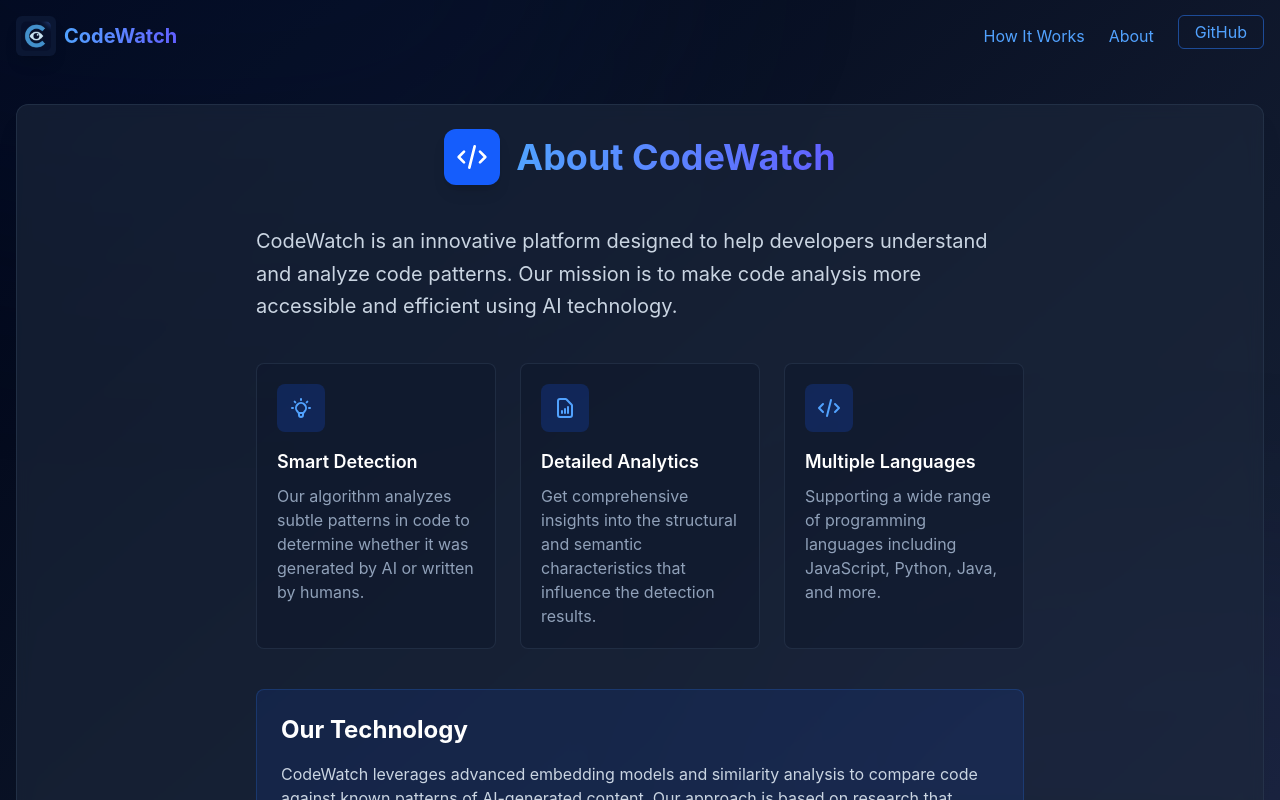
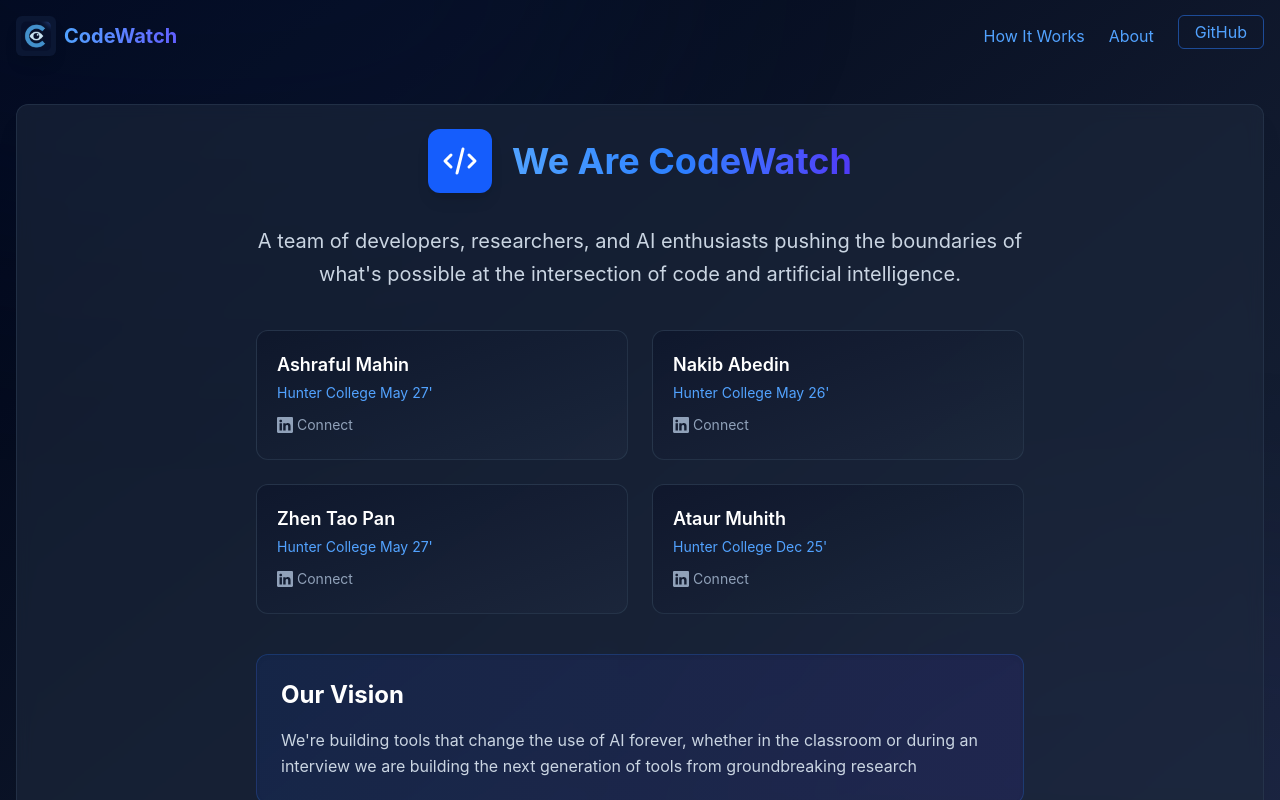
Before and after one commit to MahinAshraful/CodeWatch, a React (Vite) app in the folder frontend/: page /about in a window 1280 px wide. Shown: the top 800 px of the page. Built offline with nearby package versions, Linux system fonts and the light colour scheme.

Commit message:
About Page

```diff
--- a/frontend/components/AboutPage.tsx
+++ b/frontend/components/AboutPage.tsx
@@ -1,82 +1,91 @@
 import React from 'react';
 
-const AboutPage: React.FC = () => {
+const AboutPage = () => {
+  const teamMembers = [
+    {
+      name: "Ashraful Mahin",
+      role: "Hunter College May 27'",
+      linkedIn: "http://linkedin.com/in/ashraful-mahin/"
+    },
+    {
+      name: "Nakib Abedin",
+      role: "Hunter College May 26'",
+      linkedIn: "https://www.linkedin.com/in/nakibabedin/"
+    },
+    {
+      name: "Zhen Tao Pan",
+      role: "Hunter College May 27'",
+      linkedIn: "https://www.linkedin.com/in/zhen-tao-pan-4045a52a0/"
+    },
+    {
+      name: "Ataur Muhith",
+      role: "Hunter College Dec 25'",
+      linkedIn: "https://www.linkedin.com/in/ataurmuhith/"
+    }
+  ];
+
   return (
     <div className="bg-slate-800/60 rounded-xl shadow-xl overflow-hidden border border-slate-700/50 backdrop-blur-sm p-6">
       <div className="max-w-3xl mx-auto">
-        <div className="flex items-center justify-center mb-10">
-          <div className="bg-blue-600 w-14 h-14 rounded-xl shadow-lg flex items-center justify-center mr-4 relative overflow-hidden group">
-            <svg xmlns="http://www.w3.org/2000/svg" className="h-8 w-8 text-white z-10 group-hover:scale-110 transition-transform duration-300" viewBox="0 0 24 24" fill="none" stroke="currentColor" strokeWidth="2">
+        {/* Hero Section with animation */}
+        <div className="flex items-center justify-center mb-8">
+          <div className="bg-blue-600 w-16 h-16 rounded-xl shadow-lg flex items-center justify-center mr-5 relative overflow-hidden group">
+            <svg xmlns="http://www.w3.org/2000/svg" className="h-9 w-9 text-white z-10 group-hover:scale-110 transition-transform duration-300" viewBox="0 0 24 24" fill="none" stroke="currentColor" strokeWidth="2">
               <path strokeLinecap="round" strokeLinejoin="round" d="M10 20l4-16m4 4l4 4-4 4M6 16l-4-4 4-4" />
             </svg>
             <div className="absolute inset-0 bg-gradient-to-tr from-blue-700 to-blue-500 opacity-0 group-hover:opacity-100 transition-opacity duration-300"></div>
+            <div className="absolute -inset-full h-full w-1/2 z-5 block transform -skew-x-12 bg-gradient-to-r from-transparent to-white opacity-40 group-hover:animate-shine" />
           </div>
-          <h1 className="text-4xl font-bold bg-clip-text text-transparent bg-gradient-to-r from-blue-400 to-indigo-500">
-            About CodeWatch
+          <h1 className="text-4xl font-bold bg-clip-text text-transparent bg-gradient-to-r from-blue-400 via-blue-500 to-indigo-600">
+            We Are CodeWatch
           </h1>
         </div>
 
-        <div className="space-y-6 text-slate-300">
-          <p className="text-xl leading-relaxed">
-            CodeWatch is an innovative platform designed to help developers understand and analyze code patterns.
-            Our mission is to make code analysis more accessible and efficient using AI technology.
+        {/* Main content */}
+        <div className="space-y-8 text-slate-300">
+          <p className="text-xl leading-relaxed text-center">
+            A team of developers, researchers, and AI enthusiasts pushing the boundaries
+            of what's possible at the intersection of code and artificial intelligence.
           </p>
 
-          <div className="grid grid-cols-1 md:grid-cols-3 gap-6 mt-10">
-            <div className="bg-slate-900/50 p-5 rounded-lg border border-slate-700/50 hover:border-blue-500/30 transition-all group">
-              <div className="w-12 h-12 rounded-lg bg-blue-600/20 flex items-center justify-center mb-4 group-hover:bg-blue-600/30 transition-colors">
-                <svg xmlns="http://www.w3.org/2000/svg" className="h-6 w-6 text-blue-400" viewBox="0 0 24 24" fill="none" stroke="currentColor" strokeWidth="2">
-                  <path strokeLinecap="round" strokeLinejoin="round" d="M9.663 17h4.673M12 3v1m6.364 1.636l-.707.707M21 12h-1M4 12H3m3.343-5.657l-.707-.707m2.828 9.9a5 5 0 117.072 0l-.548.547A3.374 3.374 0 0014 18.469V19a2 2 0 11-4 0v-.531c0-.895-.356-1.754-.988-2.386l-.548-.547z" />
-                </svg>
-              </div>
-              <h3 className="text-lg font-semibold text-white mb-2">Smart Detection</h3>
-              <p className="text-slate-400">
-                Our algorithm analyzes subtle patterns in code to determine whether it was generated by AI or written by humans.
-              </p>
-            </div>
-
-            <div className="bg-slate-900/50 p-5 rounded-lg border border-slate-700/50 hover:border-blue-500/30 transition-all group">
-              <div className="w-12 h-12 rounded-lg bg-blue-600/20 flex items-center justify-center mb-4 group-hover:bg-blue-600/30 transition-colors">
-                <svg xmlns="http://www.w3.org/2000/svg" className="h-6 w-6 text-blue-400" viewBox="0 0 24 24" fill="none" stroke="currentColor" strokeWidth="2">
-                  <path strokeLinecap="round" strokeLinejoin="round" d="M9 17v-2m3 2v-4m3 4v-6m2 10H7a2 2 0 01-2-2V5a2 2 0 012-2h5.586a1 1 0 01.707.293l5.414 5.414a1 1 0 01.293.707V19a2 2 0 01-2 2z" />
-                </svg>
-              </div>
-              <h3 className="text-lg font-semibold text-white mb-2">Detailed Analytics</h3>
-              <p className="text-slate-400">
-                Get comprehensive insights into the structural and semantic characteristics that influence the detection results.
-              </p>
-            </div>
-
-            <div className="bg-slate-900/50 p-5 rounded-lg border border-slate-700/50 hover:border-blue-500/30 transition-all group">
-              <div className="w-12 h-12 rounded-lg bg-blue-600/20 flex items-center justify-center mb-4 group-hover:bg-blue-600/30 transition-colors">
-                <svg xmlns="http://www.w3.org/2000/svg" className="h-6 w-6 text-blue-400" viewBox="0 0 24 24" fill="none" stroke="currentColor" strokeWidth="2">
-                  <path strokeLinecap="round" strokeLinejoin="round" d="M10 20l4-16m4 4l4 4-4 4M6 16l-4-4 4-4" />
-                </svg>
-              </div>
-              <h3 className="text-lg font-semibold text-white mb-2">Multiple Languages</h3>
-              <p className="text-slate-400">
-                Supporting a wide range of programming languages including JavaScript, Python, Java, and more.
-              </p>
+          {/* Team section */}
+          <div className="mt-10">
+            <div className="grid grid-cols-1 sm:grid-cols-2 gap-6">
+              {teamMembers.map((member, index) => (
+                <div
+                  key={index}
+                  className="bg-gradient-to-br from-slate-900/80 to-slate-800/80 rounded-xl p-5 border border-slate-700/60 hover:border-blue-500/30 transition-all duration-300 hover:shadow-lg hover:shadow-blue-500/10 hover:translate-y-[-4px] group"
+                >
+                  <h3 className="text-lg font-semibold text-white mb-1 group-hover:text-blue-400 transition-colors duration-300">{member.name}</h3>
+                  <p className="text-blue-400 text-sm mb-3">{member.role}</p>
+                  <a
+                    href={member.linkedIn}
+                    target="_blank"
+                    rel="noopener noreferrer"
+                    className="inline-flex items-center text-sm text-slate-400 hover:text-blue-400 transition-colors duration-300"
+                  >
+                    <svg xmlns="http://www.w3.org/2000/svg" width="16" height="16" fill="currentColor" className="mr-1" viewBox="0 0 16 16">
+                      <path d="M0 1.146C0 .513.526 0 1.175 0h13.65C15.474 0 16 .513 16 1.146v13.708c0 .633-.526 1.146-1.175 1.146H1.175C.526 16 0 15.487 0 14.854V1.146zm4.943 12.248V6.169H2.542v7.225h2.401zm-1.2-8.212c.837 0 1.358-.554 1.358-1.248-.015-.709-.52-1.248-1.342-1.248-.822 0-1.359.54-1.359 1.248 0 .694.521 1.248 1.327 1.248h.016zm4.908 8.212V9.359c0-.216.016-.432.08-.586.173-.431.568-.878 1.232-.878.869 0 1.216.662 1.216 1.634v3.865h2.401V9.25c0-2.22-1.184-3.252-2.764-3.252-1.274 0-1.845.7-2.165 1.193v.025h-.016a5.54 5.54 0 0 1 .016-.025V6.169h-2.4c.03.678 0 7.225 0 7.225h2.4z"/>
+                    </svg>
+                    Connect
+                  </a>
+                </div>
+              ))}
             </div>
           </div>
 
-          <div className="mt-10 bg-blue-600/10 border border-blue-500/20 rounded-lg p-6">
-            <h2 className="text-2xl font-bold text-white mb-4">Our Technology</h2>
-            <p className="text-slate-300">
-              CodeWatch leverages advanced embedding models and similarity analysis to compare code against known patterns of AI-generated content. Our approach is based on research that shows AI models generate code with distinctive statistical signatures that differ from human code.
+          {/* Our Vision Section */}
+          <div className="mt-10 bg-gradient-to-r from-blue-600/10 to-indigo-600/10 border border-blue-500/20 rounded-xl p-6 shadow-inner">
+            <h2 className="text-2xl font-bold text-white mb-4">Our Vision</h2>
+            <p className="text-slate-300 leading-relaxed">
+              We're building tools that change the use of AI forever, whether in the classroom or during an interview we are building
+              the next generation of tools from groundbreaking research
             </p>
           </div>
 
-          <div className="mt-10 text-center">
-            <p className="text-slate-400">
-              Have questions or feedback? We'd love to hear from you!
-            </p>
-            <button className="mt-4 px-6 py-3 bg-blue-600 hover:bg-blue-700 text-white font-medium rounded-md transition-all duration-300 focus:outline-none focus:ring-2 focus:ring-blue-500 focus:ring-opacity-50 shadow-md hover:shadow-lg flex items-center mx-auto">
-              <svg xmlns="http://www.w3.org/2000/svg" className="h-5 w-5 mr-2" viewBox="0 0 24 24" fill="none" stroke="currentColor" strokeWidth="2">
-                <path strokeLinecap="round" strokeLinejoin="round" d="M3 8l7.89 5.26a2 2 0 002.22 0L21 8M5 19h14a2 2 0 002-2V7a2 2 0 00-2-2H5a2 2 0 00-2 2v10a2 2 0 002 2z" />
-              </svg>
-              Contact Us
-            </button>
+          {/* Footer */}
+          <div className="mt-10 pt-6 border-t border-slate-700/30 text-center text-sm text-slate-500">
+            <p>© {new Date().getFullYear()} CodeWatch. All rights reserved.</p>
           </div>
         </div>
       </div>
```
Also changed, not shown: 1 other file (tests, documents, lock files or other folders).
